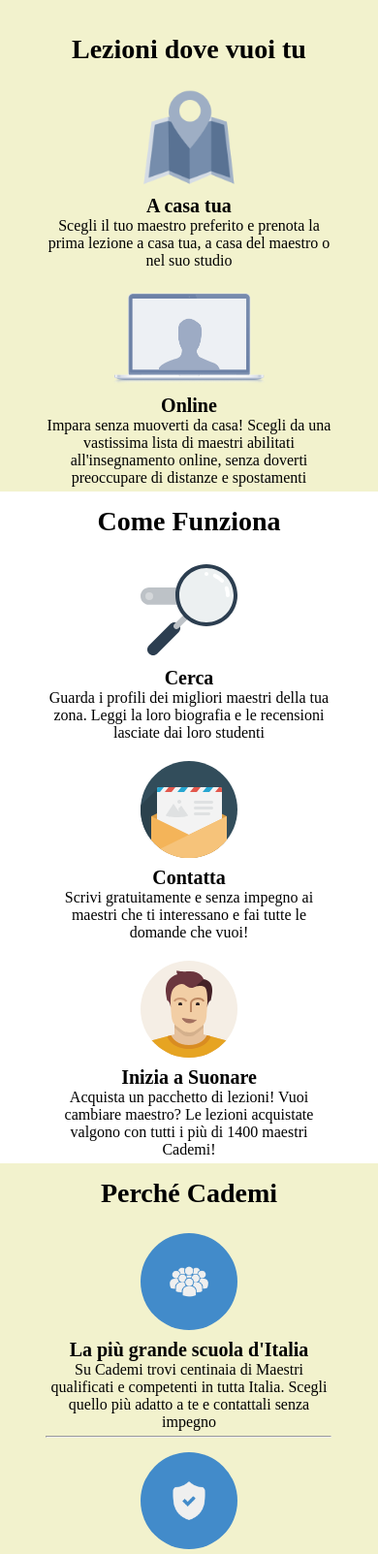
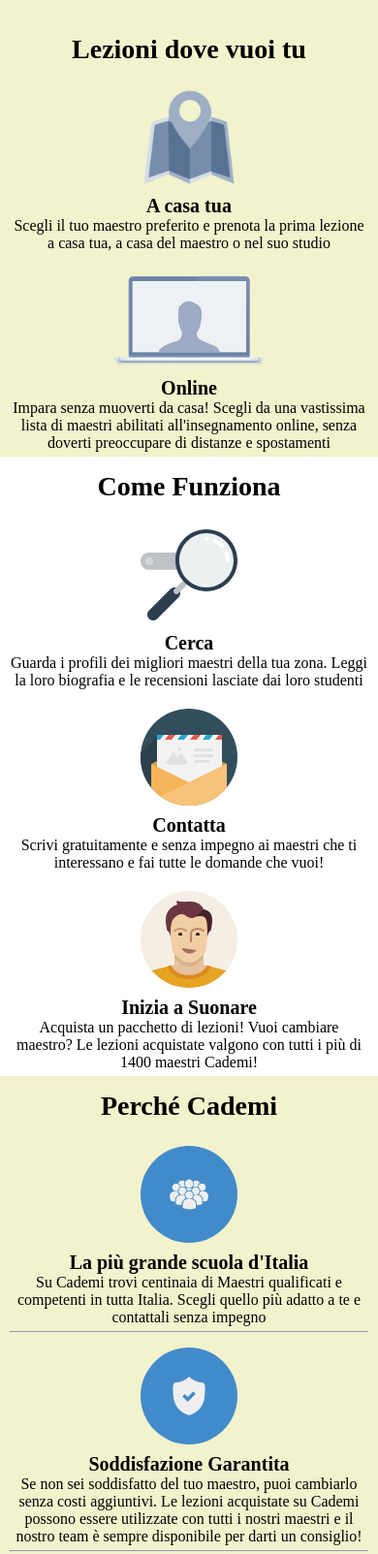
Before and after one commit to Jacopoguerini/html-css-resp-wannabe-12bool, a plain HTML site: page index.html in a window 390 px wide. Shown: the top 1603 px of the page at 97% size. Drawn offline with Linux system fonts and the light colour scheme.

Commit message:
Sostituzione xs-10 con xs-12 e eliminazione offset

```diff
--- a/css/style.css
+++ b/css/style.css
@@ -94,7 +94,7 @@
 
     [class*=col-] {
         margin-top: 15px;
-        padding: 0 15px;
+        padding: 0 10px;
     }
 
     [class*=col-] h1 {
--- a/index.html
+++ b/index.html
@@ -11,17 +11,17 @@
 <body>
     <!-- sezione 1 -->
     <section class="container orange-back">
-        <div class="col-lg-12 col-md-12 col-xs-offset-1 col-xs-10">
+        <div class="col-lg-12 col-md-12 col-xs-12">
             <h1>Lezioni dove vuoi tu</h1>
         </div>
 
         <div class="container">
-            <div class="col-lg-6 col-md-6 col-xs-offset-1 col-xs-10">
+            <div class="col-lg-6 col-md-6 col-xs-12">
                 <img src="img/maps.png" alt="maps">
                 <h3>A casa tua</h3>
                 <p>Scegli il tuo maestro preferito e prenota la prima lezione a casa tua, a casa del maestro o nel suo studio</p>
             </div>
-            <div class="col-lg-6 col-md-6 col-xs-offset-1 col-xs-10">
+            <div class="col-lg-6 col-md-6 col-xs-12">
                 <img src="img/screen.png" alt="screen">
                 <h3>Online</h3>
                 <p>Impara senza muoverti da casa! Scegli da una vastissima lista di maestri abilitati all'insegnamento online, senza doverti preoccupare di distanze e spostamenti</p>
@@ -32,22 +32,22 @@
 
     <!-- sezione 2 -->
     <section class="container">
-        <div class="col-lg-12 col-md-12 col-xs-offset-1 col-xs-10">
+        <div class="col-lg-12 col-md-12 col-xs-12">
             <h1>Come Funziona</h1>
         </div>
 
         <div class="container">
-            <div class="col-lg-4 col-md-offset-1 col-md-10 col-xs-offset-1 col-xs-10">
+            <div class="col-lg-4 col-md-offset-1 col-md-10 col-xs-12">
                 <img src="img/search.svg" alt="search">
                 <h3>Cerca</h3>
                 <p>Guarda i profili dei migliori maestri della tua zona. Leggi la loro biografia e le recensioni lasciate dai loro studenti</p>
             </div>
-            <div class="col-lg-4 col-md-offset-1 col-md-10 col-xs-offset-1 col-xs-10">
+            <div class="col-lg-4 col-md-offset-1 col-md-10 col-xs-12">
                 <img src="img/letter.svg" alt="letter">
                 <h3>Contatta</h3>
                 <p>Scrivi gratuitamente e senza impegno ai maestri che ti interessano e fai tutte le domande che vuoi!</p>
             </div>
-            <div class="col-lg-4 col-md-offset-1 col-md-10 col-xs-offset-1 col-xs-10">
+            <div class="col-lg-4 col-md-offset-1 col-md-10 col-xs-12">
                 <img src="img/male.svg" alt="male">
                 <h3>Inizia a Suonare</h3>
                 <p>Acquista un pacchetto di lezioni! Vuoi cambiare maestro? Le lezioni acquistate valgono con tutti i più di 1400 maestri Cademi!</p>
@@ -58,25 +58,25 @@
 
     <!-- sezione 3 -->
     <section class="container orange-back">
-        <div class="col-lg-12 col-md-12 col-xs-offset-1 col-xs-10">
+        <div class="col-lg-12 col-md-12 col-xs-12">
             <h1>Perch&eacute; Cademi</h1>
         </div>
 
-        <div class="col-lg-12 col-md-offset-1 col-md-10 col-xs-offset-1 col-xs-10">
+        <div class="col-lg-12 col-md-offset-1 col-md-10 col-xs-12">
             <img src="img/profile.png" alt="profile" class="img-blue">
             <h3>La pi&ugrave; grande scuola d'Italia</h3>
             <p>Su Cademi trovi centinaia di Maestri qualificati e competenti in tutta Italia. Scegli quello più adatto a te e contattali senza impegno</p>
             <hr>
         </div>
 
-        <div class="col-lg-12 col-md-offset-1 col-md-10 col-xs-offset-1 col-xs-10">
+        <div class="col-lg-12 col-md-offset-1 col-md-10 col-xs-12">
             <img src="img/secure.png" alt="secure" class="img-blue">
             <h3>Soddisfazione Garantita</h3>
             <p>Se non sei soddisfatto del tuo maestro, puoi cambiarlo senza costi aggiuntivi. Le lezioni acquistate su Cademi possono essere utilizzate con tutti i nostri maestri e il nostro team è sempre disponibile per darti un consiglio!</p>
             <hr>
         </div>
 
-        <div class="col-lg-12 col-md-offset-1 col-md-10 col-xs-offset-1 col-xs-10">
+        <div class="col-lg-12 col-md-offset-1 col-md-10 col-xs-12">
             <img src="img/flex.png" alt="flex" class="img-blue">
             <h3>Flessibile e Conveniente</h3>
             <p>Cademi non ha alcun costo d’iscrizione a differenza delle scuole di musica tradizionali. Inoltre, sei tu a scegliere dove fare lezione e gli orari delle tue lezioni.</p>
```
